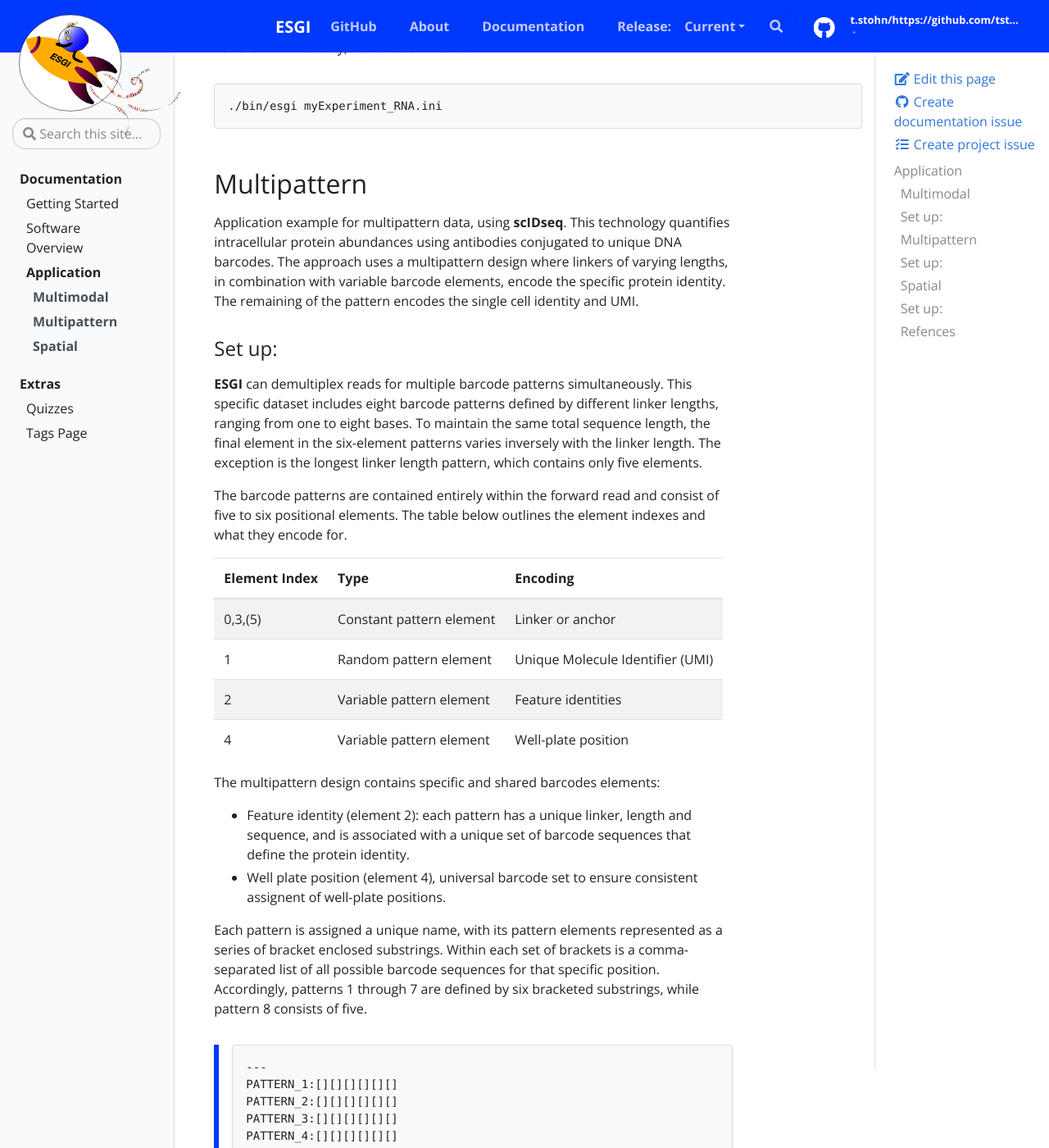
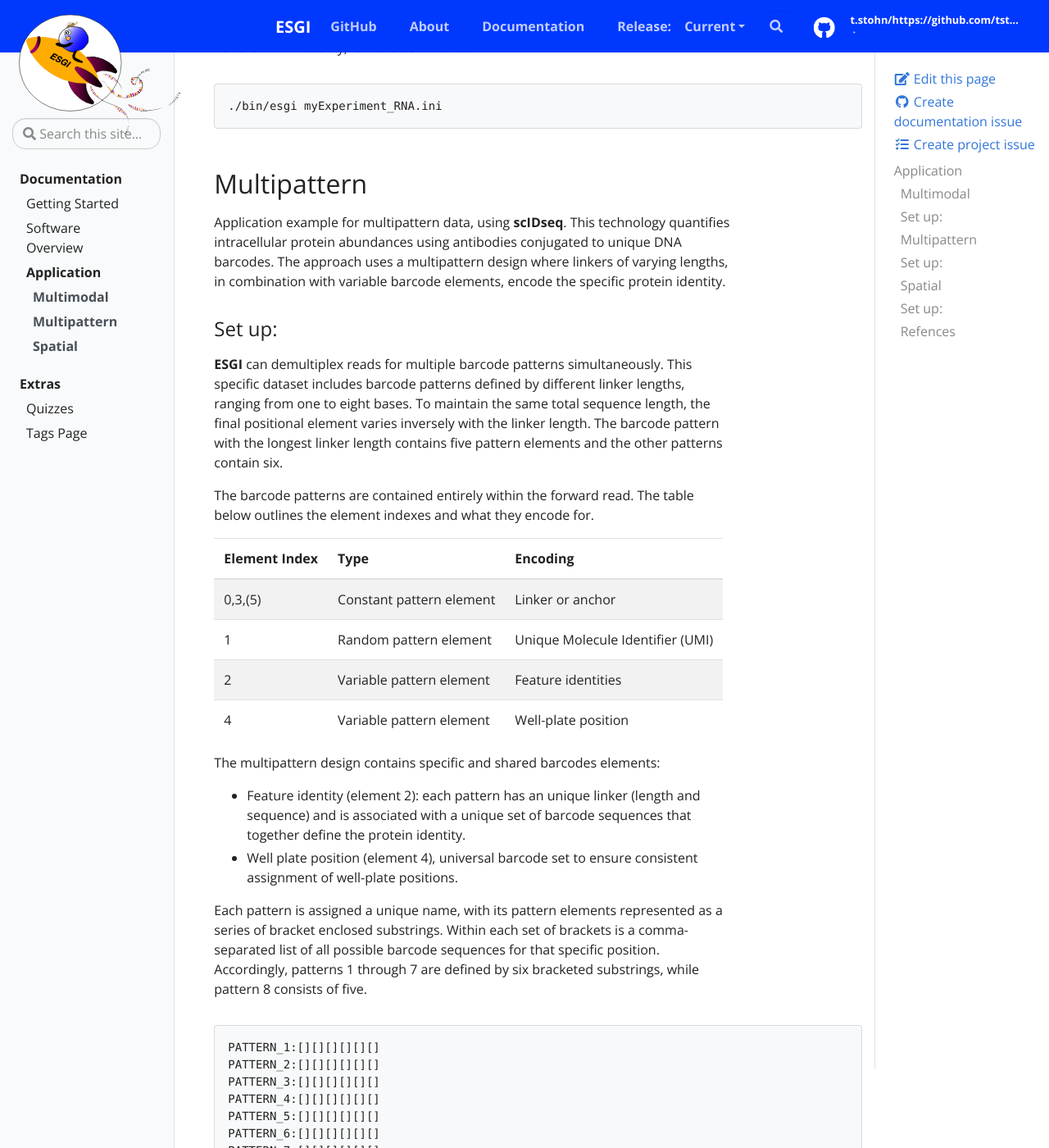
Before and after one commit to tstohn/ESGI.documentation, a Jekyll site: the page built from _docs/application.md, in a window 1280 px wide and 1400 px high, scrolled down 5099 px. Shown: the whole window at 82% size. Built offline with Jekyll 4.4.1, drawn with Linux system fonts in a browser that asks for light colours; some of the changed text lies outside the part shown.

Commit message:
small changes multipattern

````diff
--- a/_docs/application.md
+++ b/_docs/application.md
@@ -178,12 +178,12 @@ For the RNA modality, run this command:
 ```
 
 ## Multipattern
-Application example for multipattern data, using **scIDseq**. This technology quantifies intracellular protein abundances using antibodies conjugated to unique DNA barcodes. The approach uses a multipattern design where linkers of varying lengths, in combination with variable barcode elements, encode the specific protein identity. The remaining of the pattern encodes the single cell identity and UMI.
+Application example for multipattern data, using **scIDseq**. This technology quantifies intracellular protein abundances using antibodies conjugated to unique DNA barcodes. The approach uses a multipattern design where linkers of varying lengths, in combination with variable barcode elements, encode the specific protein identity.
 
 ### Set up:
-**ESGI** can demultiplex reads for multiple barcode patterns simultaneously. This specific dataset includes eight barcode patterns defined by different linker lengths, ranging from one to eight bases. To maintain the same total sequence length, the final element in the six-element patterns varies inversely with the linker length. The exception is the longest linker length pattern, which contains only five elements.
+**ESGI** can demultiplex reads for multiple barcode patterns simultaneously. This specific dataset includes barcode patterns defined by different linker lengths, ranging from one to eight bases. To maintain the same total sequence length, the final positional element varies inversely with the linker length. The barcode pattern with the longest linker length contains five pattern elements and the other patterns contain six.
 
-The barcode patterns are contained entirely within the forward read and consist of five to six positional elements. The table below outlines the  element indexes and what they encode for.
+The barcode patterns are contained entirely within the forward read. The table below outlines the  element indexes and what they encode for.
 
 | Element Index | Type | Encoding |
 | --------- | ----------- | ------ |
@@ -193,35 +193,33 @@ The barcode patterns are contained entirely within the forward read and consist
 | 4 | Variable pattern element | Well-plate position
 
 The multipattern design contains specific and shared barcodes elements:
-* Feature identity (element 2): each pattern has a unique linker, length and sequence, and is associated with a unique set of barcode sequences that define the protein identity.
-* Well plate position (element 4), universal barcode set to ensure consistent assignent of well-plate positions.
+* Feature identity (element 2): each pattern has an unique linker (length and sequence) and is associated with a unique set of barcode sequences that together define the protein identity.
+* Well plate position (element 4), universal barcode set to ensure consistent assignment of well-plate positions.
 
 Each pattern is assigned a unique name, with its pattern elements represented as a series of bracket enclosed substrings. Within each set of brackets is a comma-separated list of all possible barcode sequences for that specific position. Accordingly, patterns 1 through 7 are defined by six bracketed substrings, while pattern 8 consists of five.
 
->```
->---
->PATTERN_1:[][][][][][]
->PATTERN_2:[][][][][][]
->PATTERN_3:[][][][][][]
->PATTERN_4:[][][][][][]
->PATTERN_5:[][][][][][]
->PATTERN_6:[][][][][][]
->PATTERN_7:[][][][][][]
->PATTERN_8:[][][][][]
->---
->```
+```
+PATTERN_1:[][][][][][]
+PATTERN_2:[][][][][][]
+PATTERN_3:[][][][][][]
+PATTERN_4:[][][][][][]
+PATTERN_5:[][][][][][]
+PATTERN_6:[][][][][][]
+PATTERN_7:[][][][][][]
+PATTERN_8:[][][][][]
+```
 
 For each pattern, the maximum number of allowed mismatches per element is defined using a comma-separated list. Each integer in the list corresponds to a specific positional element. Patterns 1 throug 7 require six mismatch values, while pattern 8 requires five.
 
 >```
->0,1,1,1,1,2
->0,1,1,1,1,2
->1,1,1,1,1,1
->1,1,1,1,1,1
->1,1,1,1,1,1
->1,1,1,1,1,1
->1,1,1,1,1,1
->1,1,1,1,1
+>0,0,1,1,1,1
+>0,0,1,1,1,1
+>1,0,1,1,1,1
+>1,0,1,1,1,1
+>1,0,1,1,1,1
+>1,0,1,1,1,1
+>1,0,1,1,1,1
+>1,0,1,1,1
 >```
 
 With all structural patameters defined, you can now create the ESGI-initialization file, `myExperiment.ini`. This file links your raw forward reads to the pattern and mismatch definitions established in the previous sections.
````
